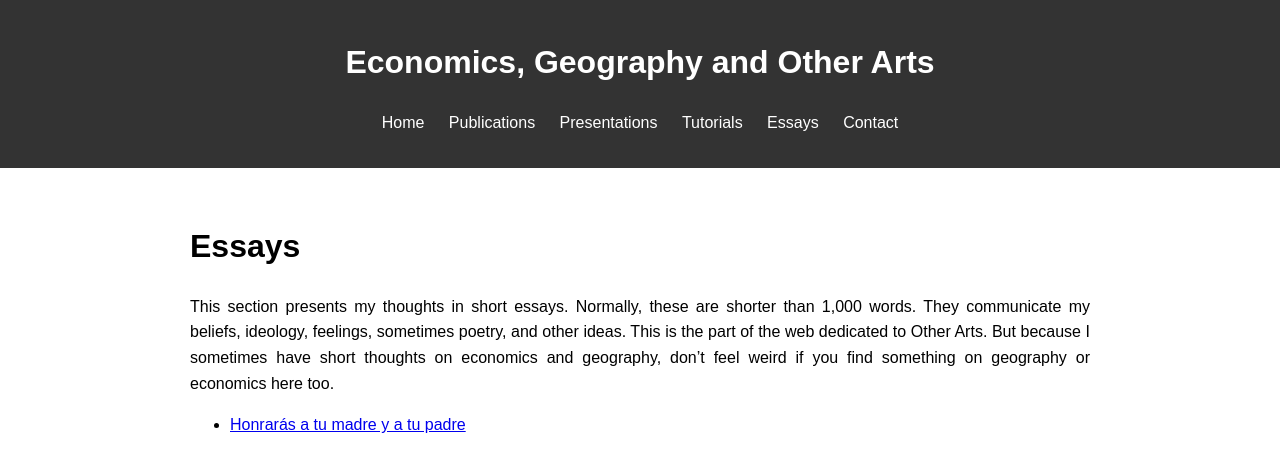
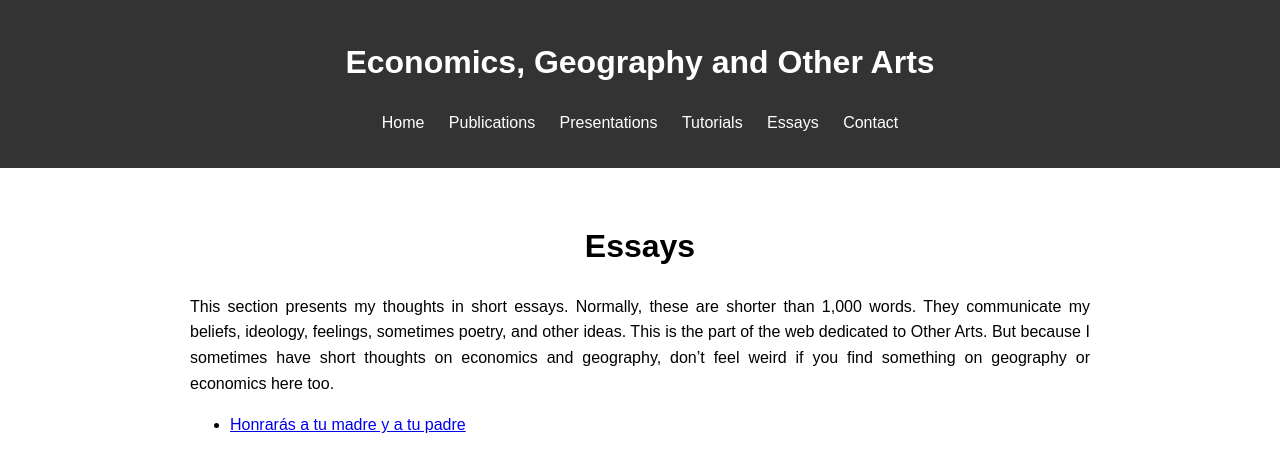
Before and after one commit to Favioleiva/favioleiva.github.io, a Jekyll site: the page built from essays.md, in a window 1280 px wide. Shown: the top 472 px of the page. Built offline with Jekyll 4.4.1, drawn with Linux system fonts in a browser that asks for light colours; nearby versions of some CDN libraries.

```diff
--- a/essays.md
+++ b/essays.md
@@ -5,7 +5,7 @@ title: "Essays"
 permalink: /essays/
 ---
 
-# Essays
+<center> <h1>Essays</h1> </center>
 
 This section presents my thoughts in short essays. Normally, these are shorter than 1,000 words. They communicate my beliefs, ideology, feelings, sometimes poetry, and other ideas. This is the part of the web dedicated to Other Arts. But because I sometimes have short thoughts on economics and geography, don't feel weird if you find something on geography or economics here too.
 
```
